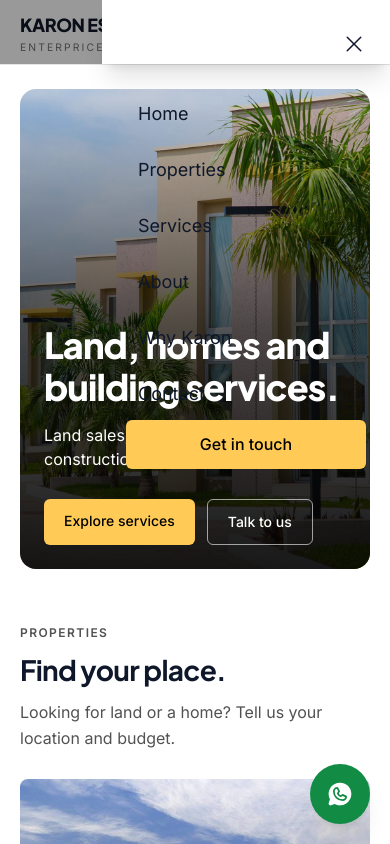
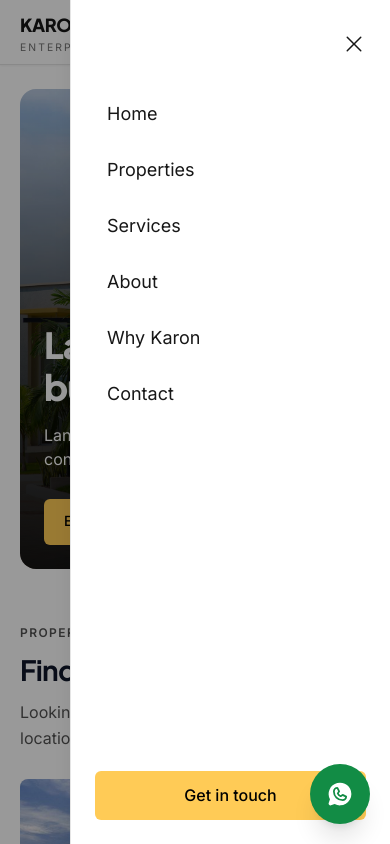
Before and after one commit to aaronkossam/estate-website, a React (Vite) app: page / in a window 390 px wide. Both pictures are taken after a click on the button 358 px from the left and 32 px from the top of the page. Shown: the top 844 px of the page. Built offline with nearby package versions, Linux system fonts and the light colour scheme.

Commit message:
Give navbar a solid background and refine mobile menu

```diff
--- a/src/components/Navbar.jsx
+++ b/src/components/Navbar.jsx
@@ -17,7 +17,7 @@ export default function Navbar() {
   }, [open]);
 
   return (
-    <header className="sticky top-0 z-40 border-b border-neutral-200 bg-white/90 backdrop-blur">
+    <header className="sticky top-0 z-40 border-b border-neutral-200 bg-white text-neutral-900 shadow-sm">
       <nav className="mx-auto flex h-16 max-w-7xl items-center justify-between px-5 md:px-8" aria-label="Main">
         <Logo />
 
@@ -35,15 +35,15 @@ export default function Navbar() {
           Get in touch
         </a>
 
-        <button className="-mr-2 p-2 lg:hidden" onClick={() => setOpen(true)} aria-label="Open menu" aria-expanded={open}>
+        <button className="inline-flex h-11 w-11 items-center justify-center rounded-lg border border-neutral-200 bg-neutral-50 text-neutral-900 lg:hidden" onClick={() => setOpen(true)} aria-label="Open menu" aria-expanded={open} aria-controls="mobile-navigation">
           <Icon name="menu" className="h-6 w-6" />
         </button>
       </nav>
 
       {open && (
-        <div className="fixed inset-0 z-50 lg:hidden" role="dialog" aria-modal="true">
+        <div className="fixed inset-0 z-50 lg:hidden" id="mobile-navigation" role="dialog" aria-modal="true" aria-label="Navigation menu">
           <div className="absolute inset-0 bg-black/40" onClick={() => setOpen(false)} />
-          <div className="absolute right-0 top-0 flex h-full w-72 max-w-[85%] flex-col bg-white p-6 shadow-xl">
+          <div className="absolute right-0 top-0 flex h-full w-80 max-w-[85%] flex-col overflow-y-auto border-l border-neutral-200 bg-white p-6 text-neutral-900 shadow-xl">
             <button className="-mr-2 mb-6 self-end p-2" onClick={() => setOpen(false)} aria-label="Close menu">
               <Icon name="close" className="h-6 w-6" />
             </button>
```
